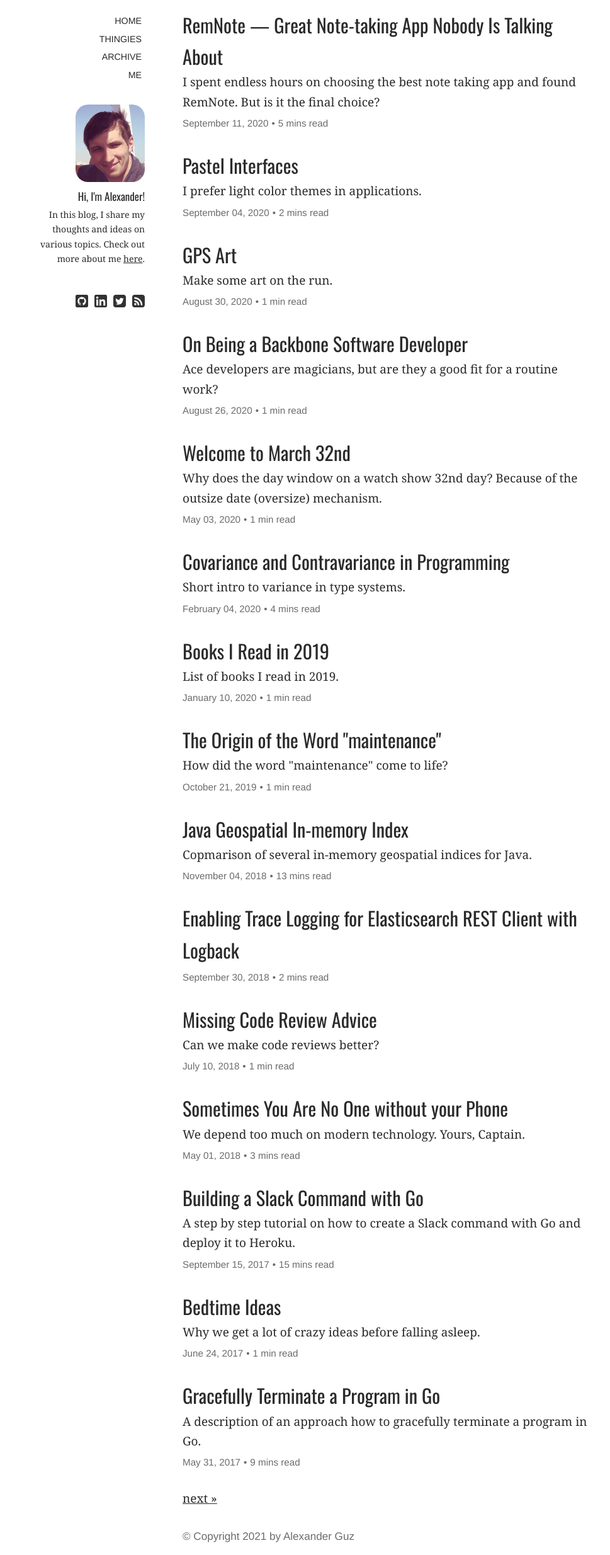
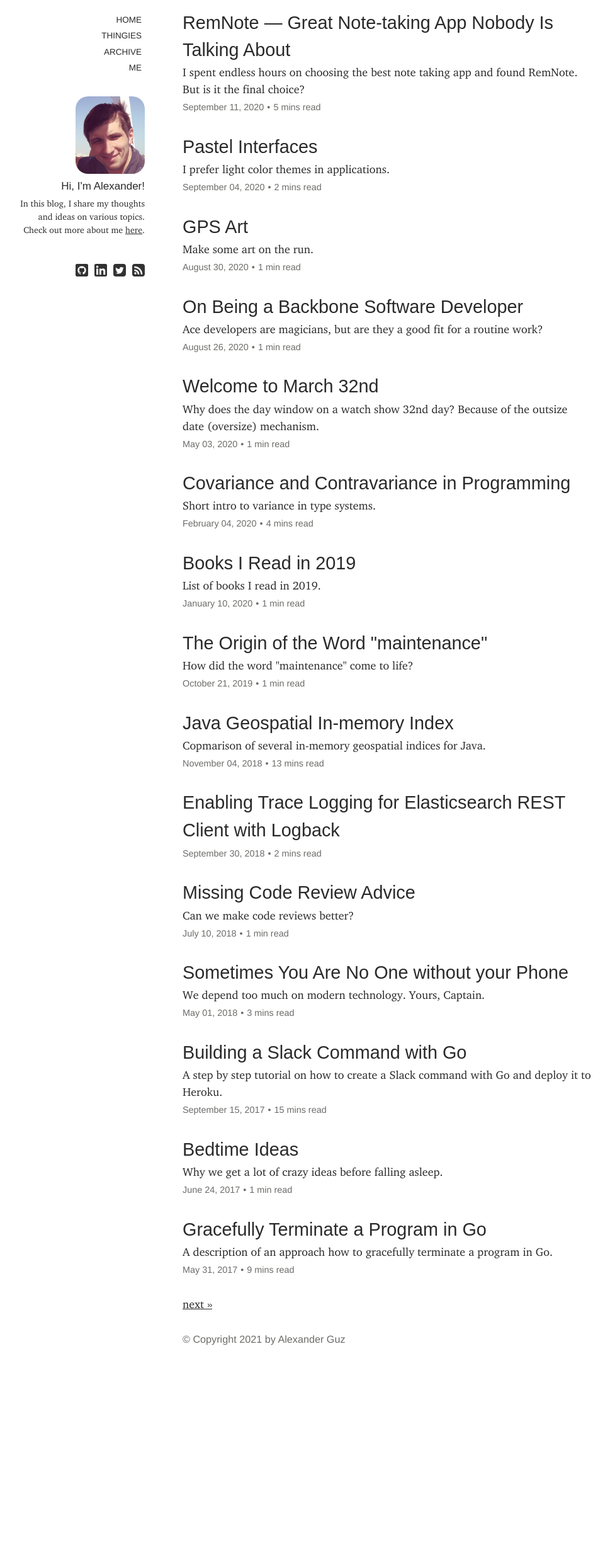
Before and after one commit to kalimatas/kalimatas.github.com, a Jekyll site: the page built from index.html, in a window 1280 px wide. Shown: the whole page at 63% size, without its empty margins (25-994 px from the left). Built offline with Jekyll 4.4.1, drawn with Linux system fonts in a browser that asks for light colours; some web fonts are replaced; the list of posts is cut into pages by our own code; after the commit the page ends 2154 px from its top, so only the background shows below that.

Commit message:
Haha, font again

```diff
--- a/static/css/style.css
+++ b/static/css/style.css
@@ -1,6 +1,38 @@
 @import url('https://fonts.googleapis.com/css2?family=Lora:ital,wght@0,400;0,600;0,700;1,400;1,600;1,700&display=swap');
 @import url('https://fonts.googleapis.com/css2?family=Oswald:wght@300;400;500;600&display=swap');
-/*@import url('https://fonts.googleapis.com/css2?family=Sansita:ital@0;1&display=swap');*/
+@import url('https://fonts.googleapis.com/css2?family=Sansita:ital@0;1&display=swap');
+
+@font-face {
+    font-family: 'Charter';
+    src: local('Charter'), url('/static/font/charter_regular.woff') format('woff');
+    font-style: normal;
+    font-weight: 400;
+    font-display: swap;
+}
+
+@font-face {
+    font-family: 'Charter';
+    src: local('Charter Italic'), url('/static/font/charter_italic.woff') format('woff');
+    font-style: italic;
+    font-weight: 400;
+    font-display: swap;
+}
+
+@font-face {
+    font-family: 'Charter';
+    src: local('Charter Bold'), url('/static/font/charter_bold.woff') format('woff');
+    font-style: normal;
+    font-weight: 700;
+    font-display: swap;
+}
+
+@font-face {
+    font-family: 'Charter';
+    src: local('Charter Bold Italic'), url('/static/font/charter_bold_italic.woff') format('woff');
+    font-style: italic;
+    font-weight: 700;
+    font-display: swap;
+}
 
 /* general */
 :root {
@@ -18,9 +50,9 @@ html {
     background: #eef;
 }
 body {
-    font-family: Georgia, serif;
-    font-size: 19px;
-    line-height: 1.65;
+    font-family: Charter, Georgia, serif;
+    font-size: 18px;
+    line-height: 1.5;
     margin: 0;
     padding: 0;
     color: rgb(42, 42, 42);
@@ -38,7 +70,7 @@ a:hover {
 /* headings */
 h1, h2, h3, h4, h5, h6 {
     font-weight: 400;
-    font-family: 'Oswald', sans-serif;
+    font-family: Sansita, sans-serif;
 }
 article h1:first-of-type {
     margin: 0 0 15px 0;
```
Also changed, not shown: static/font/charter_bold.woff (added), static/font/charter_bold_italic.woff (added), static/font/charter_italic.woff (added), static/font/charter_regular.woff (added), static/img/fb_share_black.svg (added), static/img/reddit_share_black.svg (added), static/img/twitter_share_black.svg (added).
